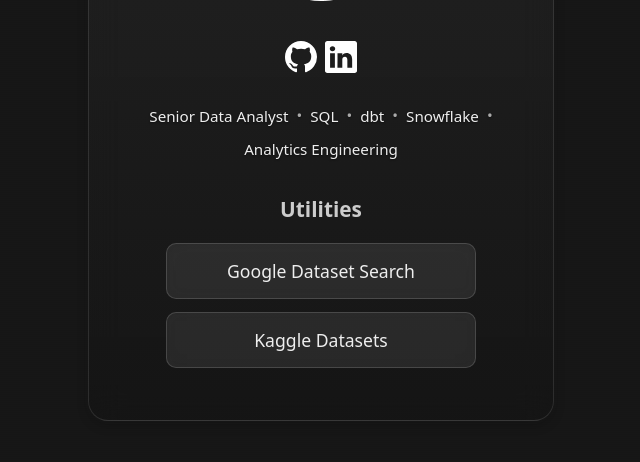
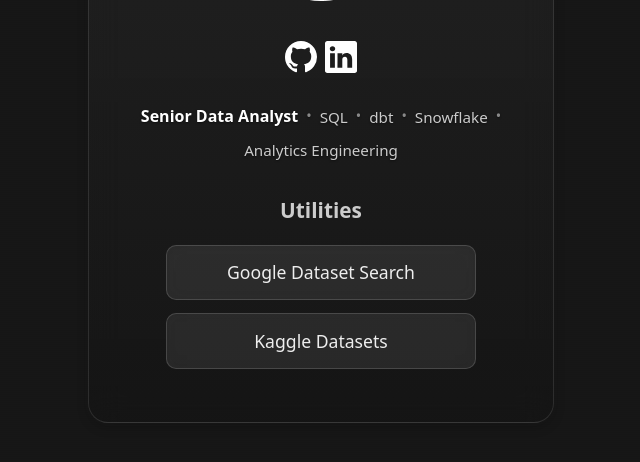
Before and after one commit to rachelsprague/rachelsprague.com, a Jekyll site: the page built from index.md, in a window 1280 px wide. Shown: the part 236-698 px from the top of the page, without its empty margins (319-959 px from the left). Built offline with Jekyll 4.4.1, drawn with Linux system fonts in a browser that asks for light colours.

Commit message:
text styling

```diff
--- a/assets/css/style.css
+++ b/assets/css/style.css
@@ -210,5 +210,17 @@ h1 {
 .landing-bio .dot-separator {
   display: inline-block;
   transform: translateY(-1px); /* vertically center dot relative to text */
-  color: #aaa;                 /* slightly lighter */
+  color: rgba(255,255,255,0.5);
+  font-size: 0.9rem;      /* a tiny bit smaller than the skills */
 }
+
+.landing-bio .title {
+  font-weight: 600;
+  font-size: 1rem;        /* slightly larger than the skills */
+  color: #fff;             /* brighter than the skills */
+}
+
+.landing-bio .skill {
+  color: #ccc;            /* slightly muted gray */
+  font-weight: 400;
+}
```
